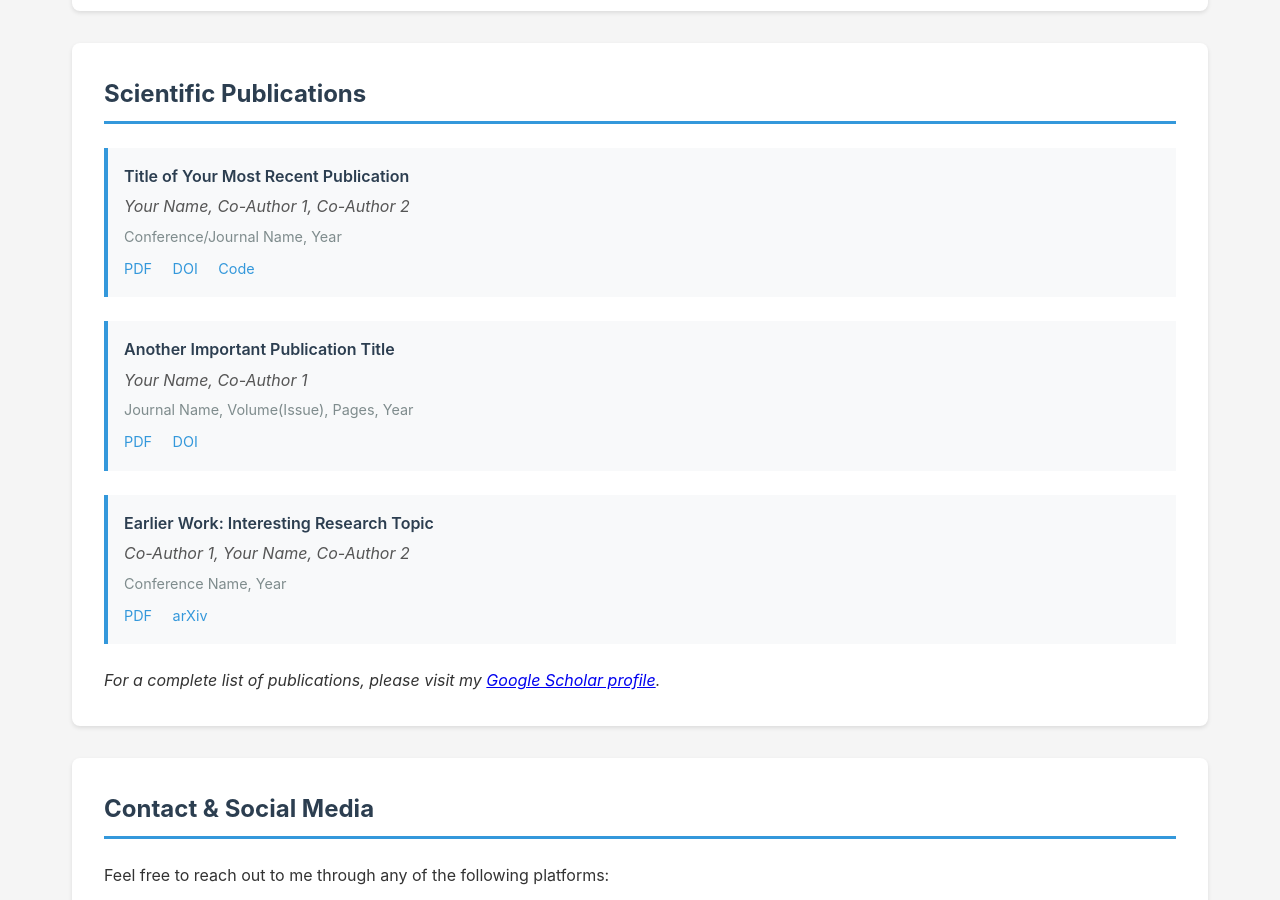
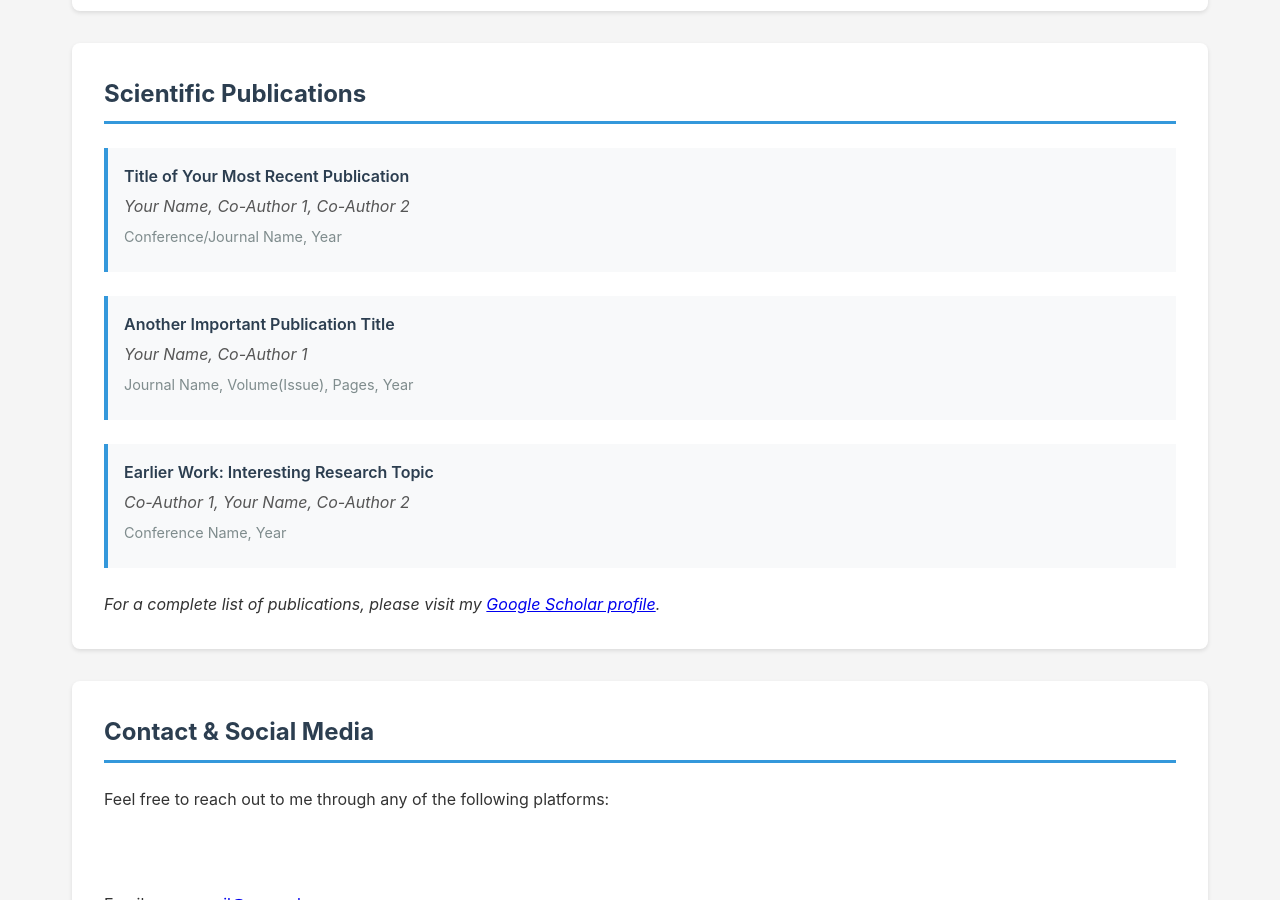
Before and after one commit to SaloM0nk/salom0nk.github.io, a Jekyll site: the page built from index.html, in a window 1280 px wide and 900 px high, scrolled down 1950 px. Built offline with Jekyll 4.4.1, drawn with Linux system fonts in a browser that asks for light colours; part of the change alters nothing that is shown.

Commit message:
Fix theme configuration and comment out placeholder links
Co-authored-by: SaloM0nk <6628081+SaloM0nk@users.noreply.github.com>

```diff
--- a/_config.yml
+++ b/_config.yml
@@ -15,7 +15,6 @@ google_scholar_id: your-scholar-id
 
 # Build settings
 markdown: kramdown
-theme: minima
 plugins:
   - jekyll-feed
   - jekyll-seo-tag
--- a/index.html
+++ b/index.html
@@ -96,9 +96,10 @@ title: Home
         <div class="authors">Your Name, Co-Author 1, Co-Author 2</div>
         <div class="venue">Conference/Journal Name, Year</div>
         <div class="links">
-            <a href="#" target="_blank">PDF</a>
-            <a href="#" target="_blank">DOI</a>
-            <a href="#" target="_blank">Code</a>
+            <!-- Update with actual URLs: -->
+            <!-- <a href="URL_TO_PDF" target="_blank">PDF</a> -->
+            <!-- <a href="https://doi.org/YOUR_DOI" target="_blank">DOI</a> -->
+            <!-- <a href="URL_TO_CODE" target="_blank">Code</a> -->
         </div>
     </div>
 
@@ -107,8 +108,9 @@ title: Home
         <div class="authors">Your Name, Co-Author 1</div>
         <div class="venue">Journal Name, Volume(Issue), Pages, Year</div>
         <div class="links">
-            <a href="#" target="_blank">PDF</a>
-            <a href="#" target="_blank">DOI</a>
+            <!-- Update with actual URLs: -->
+            <!-- <a href="URL_TO_PDF" target="_blank">PDF</a> -->
+            <!-- <a href="https://doi.org/YOUR_DOI" target="_blank">DOI</a> -->
         </div>
     </div>
 
@@ -117,8 +119,9 @@ title: Home
         <div class="authors">Co-Author 1, Your Name, Co-Author 2</div>
         <div class="venue">Conference Name, Year</div>
         <div class="links">
-            <a href="#" target="_blank">PDF</a>
-            <a href="#" target="_blank">arXiv</a>
+            <!-- Update with actual URLs: -->
+            <!-- <a href="URL_TO_PDF" target="_blank">PDF</a> -->
+            <!-- <a href="https://arxiv.org/abs/YOUR_ARXIV_ID" target="_blank">arXiv</a> -->
         </div>
     </div>
 
```
